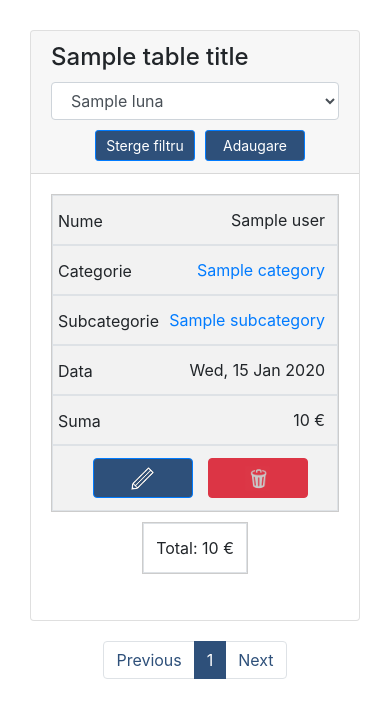
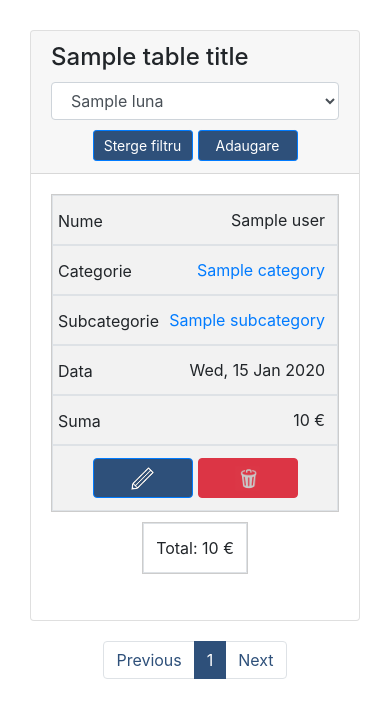
Before and after one commit to tupyy/homesite, a Django app: template templates/money/payment/view_month.html in a window 390 px wide. Shown: the part 56-774 px from the top of the page. Run offline with Django 3.2, Linux system fonts and the light colour scheme; the template is opened without the code that fills it: most values are stand-ins (such as "Sample title", 1, 10 or a date in 2020); some libraries are stand-ins or nearby versions.

Commit message:
fix button margin right

```diff
--- a/money/static/money/css/table.css
+++ b/money/static/money/css/table.css
@@ -262,4 +262,8 @@ div.form-group.row {
         justify-content: center;
         margin: auto;
     }
+
+    .btn-filter {
+        margin-right: 5px;
+    }
 }
--- a/money/static/money/css/view_month.css
+++ b/money/static/money/css/view_month.css
@@ -10,7 +10,6 @@
 }
 
 .btn {
-    margin-left: 10px;
     min-width: 100px;
 }
 
--- a/templates/money/payment/payment_table.html
+++ b/templates/money/payment/payment_table.html
@@ -11,7 +11,7 @@
                 </div>
                 <div class="col col-xs-6 text-right action-container action-container-create">
                     {% if all_filter %}
-                        <a type="button" class="btn btn-sm btn-primary btn-create"
+                        <a type="button" class="btn btn-sm btn-primary btn-create btn-filter"
                            href="{{ all_filter }}">
                             Sterge filtru
                         </a>
```
